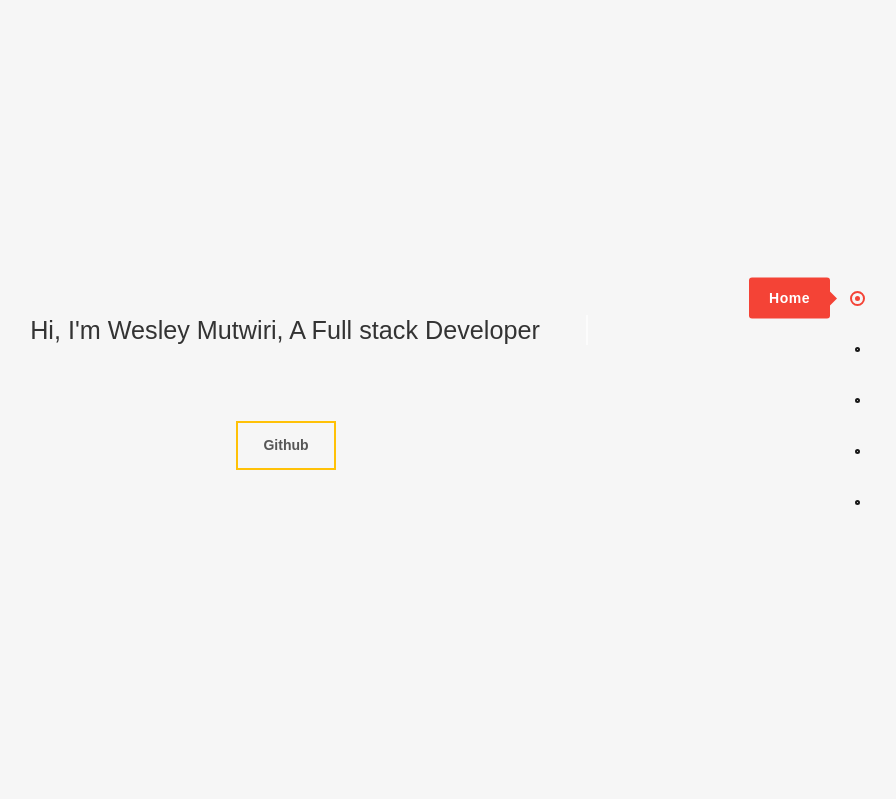
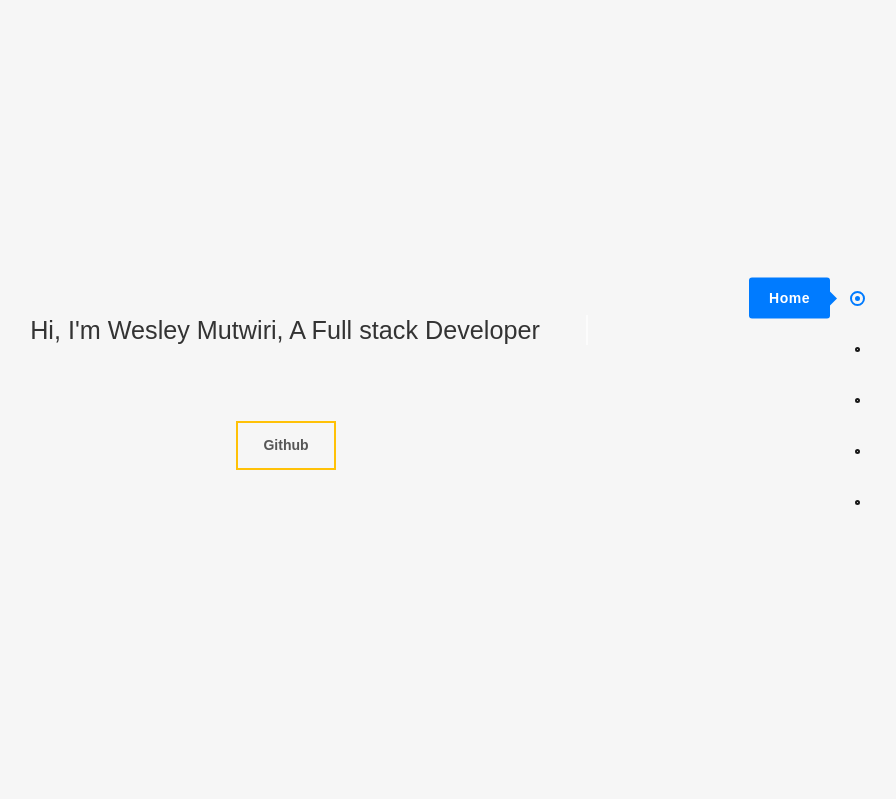
Before and after one commit to wesleymutwiri/portfolio, a Django app: page / in a window 1280 px wide. Shown: the top 799 px of the page, without its empty margins (354-1250 px from the left). Run offline with Django 3.2, Linux system fonts and the light colour scheme; grey boxes labelled with a size stand in for pictures from a placeholder-image service; some libraries are stand-ins or nearby versions.

Commit message:
change to the styling of navbar

```diff
--- a/static/css/wesley.css
+++ b/static/css/wesley.css
@@ -87,14 +87,14 @@ a {
 .navbar .nav-menu li .dot::after {
   width: 15px;
   height: 15px;
-  border: 2px solid #f44336;
+  border: 2px solid #007bff;
   right: -5px;
   transform: translateY(-50%) scale(0);
 }
 .navbar .nav-menu li .dot.active::before,
 .navbar .nav-menu li:hover .dot::before {
-  background: #f44336;
-  border-color: #f44336;
+  background: #007bff;
+  border-color: #007bff;
 }
 .navbar .nav-menu li .dot.active::after,
 .navbar .nav-menu li:hover .dot::after {
@@ -106,7 +106,7 @@ a {
   font-weight: 700;
   letter-spacing: .5px;
   text-transform: capitalize;
-  background-color: #f44336;
+  background-color: #007bff;
   padding: 10px 20px;
   border-radius: 3px;
   margin-right: 30px;
@@ -117,7 +117,7 @@ a {
   display: block;
   position: absolute;
   content: '';
-  border-left: 7px solid #f44336;
+  border-left: 7px solid #007bff;
   border-top: 7px solid transparent;
   border-bottom: 7px solid transparent;
   top: 50%;
```
